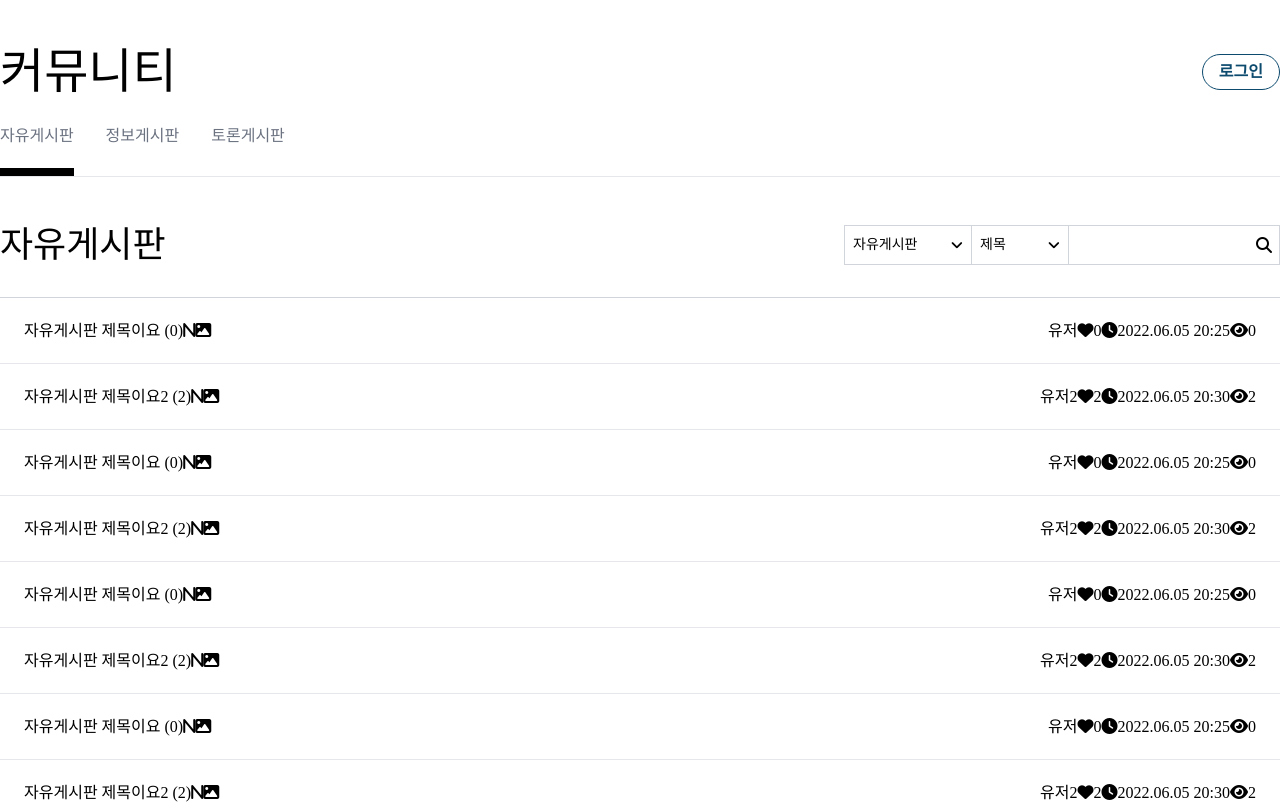
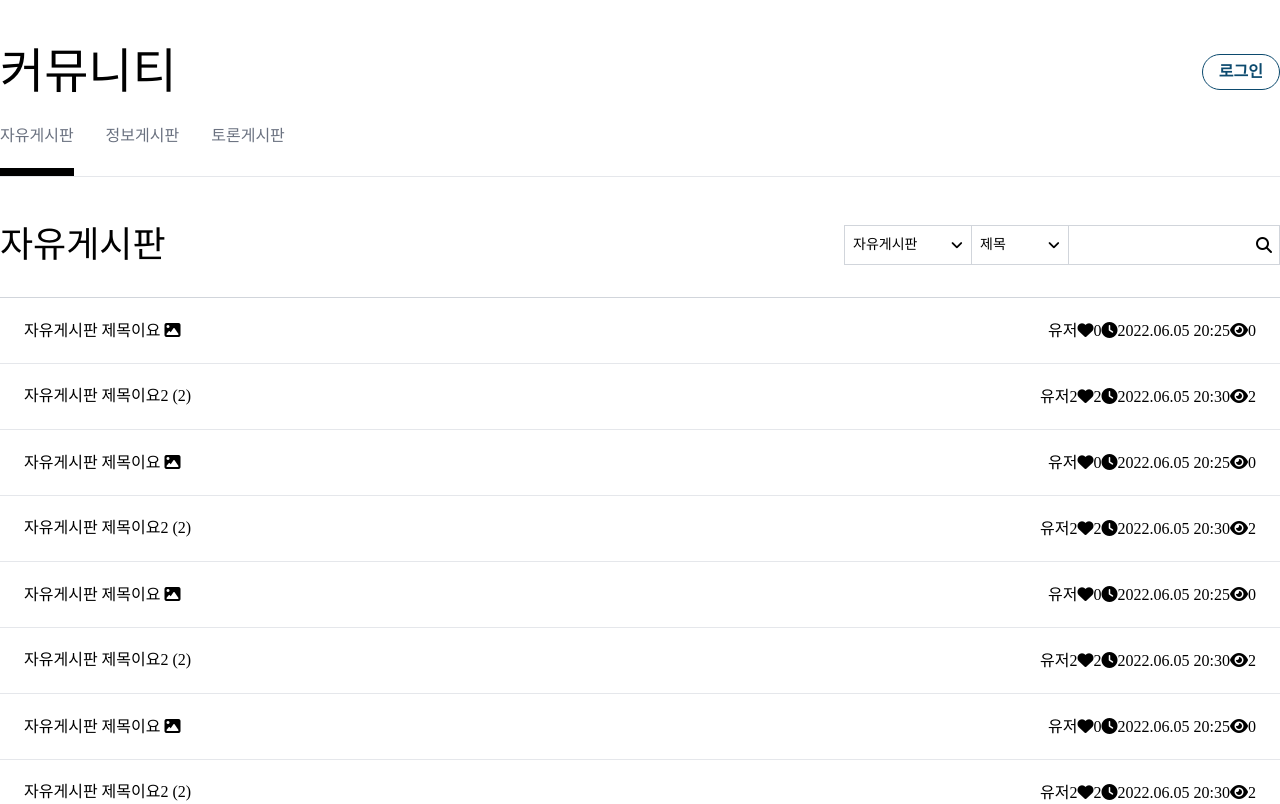
Before and after one commit to hemeum/project-community, a React (Create React App) app: page /community in a window 1280 px wide. Shown: the top 804 px of the page. Built offline with nearby package versions, Linux system fonts and the light colour scheme.

Commit message:
💄 [추가] 게시판 아이템 타이틀 옆 아이콘 ui 및 로직

```diff
--- a/src/components/community/CLItem.tsx
+++ b/src/components/community/CLItem.tsx
@@ -18,14 +18,24 @@ interface CLitemProps {
 }
 
 export default function CLitem({ item }: CLitemProps) {
+	const uploadDate = new Date(item.writtenAt);
+	const date = new Date();
 	return (
 		<li
 			key={item.postId}
 			className="py-6 px-6 border-solid border-b border-gray-200 text-basic flex justify-between"
 		>
 			<p className="w-600">
-				{item.title} ({item.commentCount})<i className="fa-solid fa-n"></i>
-				<i className="fa-solid fa-image"></i>
+				{item.title}{' '}
+				{Number(item.commentCount) !== 0 ? (
+					<span>({item.commentCount})</span>
+				) : undefined}
+				{date.getDate() === uploadDate.getDate() ? (
+					<i className="fa-solid fa-n mx-2"></i>
+				) : undefined}
+				{item.uploadImg !== '' ? (
+					<i className="fa-solid fa-image"></i>
+				) : undefined}
 			</p>
 			<div>
 				<span>{item.writerNickName}</span>
```
